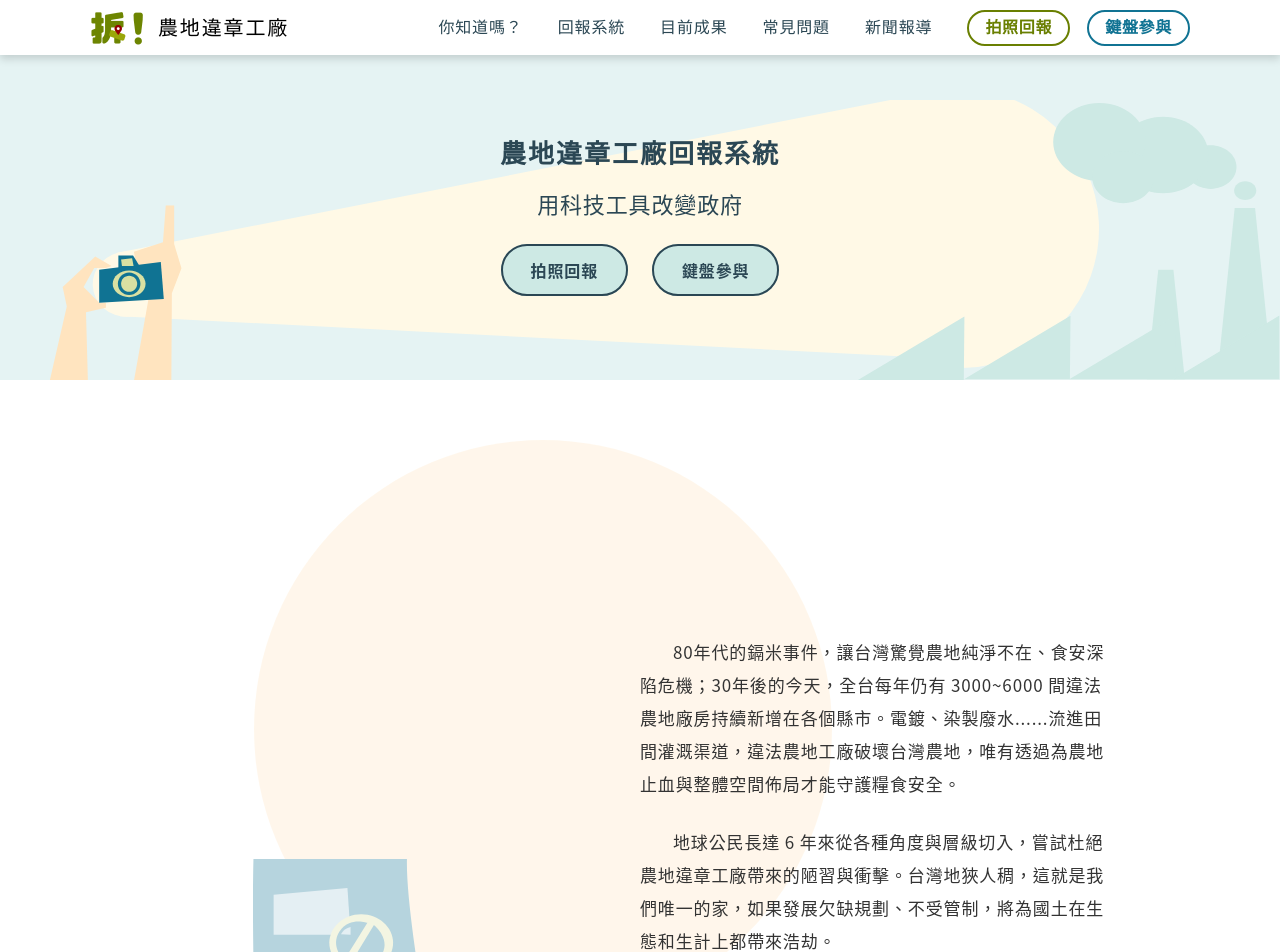
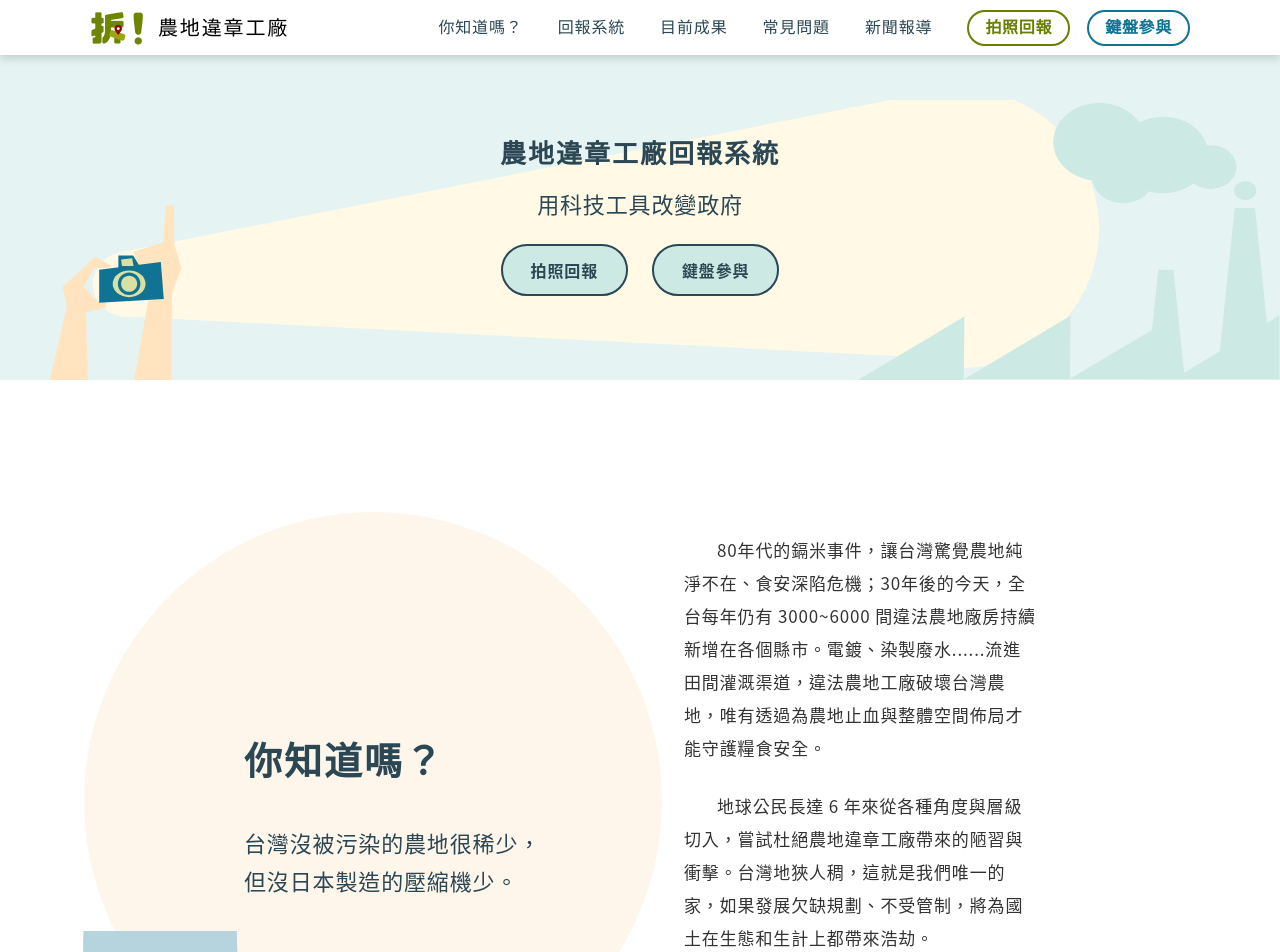
Before and after one commit to Disfactory/Landing, a React (Create React App) app: page / in a window 1280 px wide. Shown: the top 952 px of the page. Built offline with nearby package versions, Linux system fonts and the light colour scheme.

Commit message:
[feat] update  'do-you-kow' background img

```diff
--- a/src/styles/landing.scss
+++ b/src/styles/landing.scss
@@ -248,6 +248,14 @@ hr{
 
 .do-you-know{
   padding: 40px 24px;
+
+      .do-you-know-title{
+
+        img{
+          display: none;
+        }
+
+      }
 
       .subtitle{
         margin-bottom: 36px;
@@ -562,14 +570,29 @@ hr{
   display: flex;
   align-items: center;
   justify-content: center;
-  padding: 60px 170px 80px;
+  height: 788px;
+  padding: 200px 200px 80px;
+  position: relative;
 
     .do-you-know-title{
       width: 50%;
+
+      h2,p {
+        text-align: left;
+      }
+
+      img{
+        display: block;
+        position: absolute;
+        bottom: 0px;
+        left: 0px;
+        z-index: -1;
+      }
+
     }
 
     .do-you-know-content{
-      width: 50%;
+      width: 40%;
     }
 }
 
```
